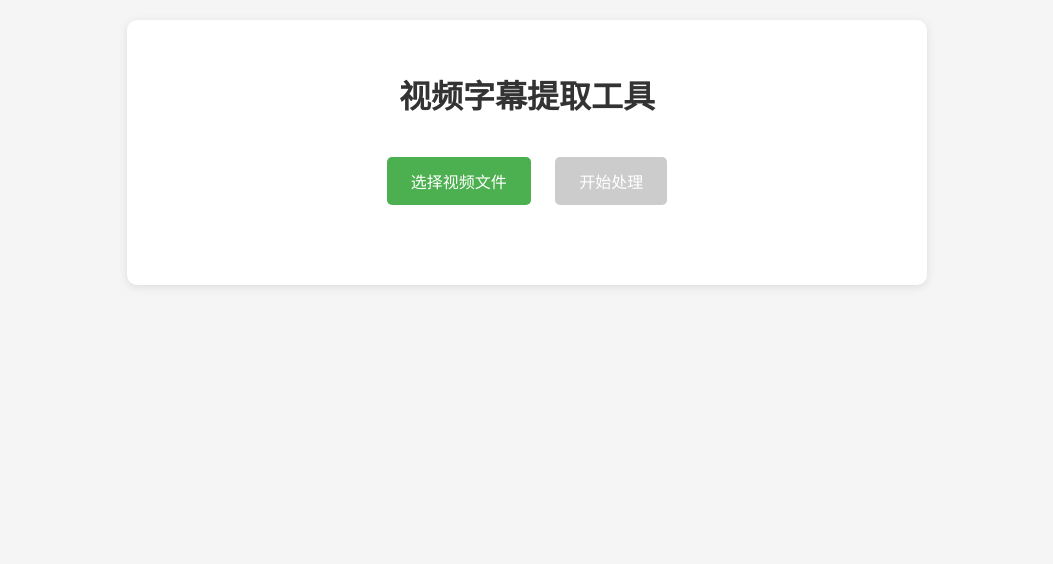
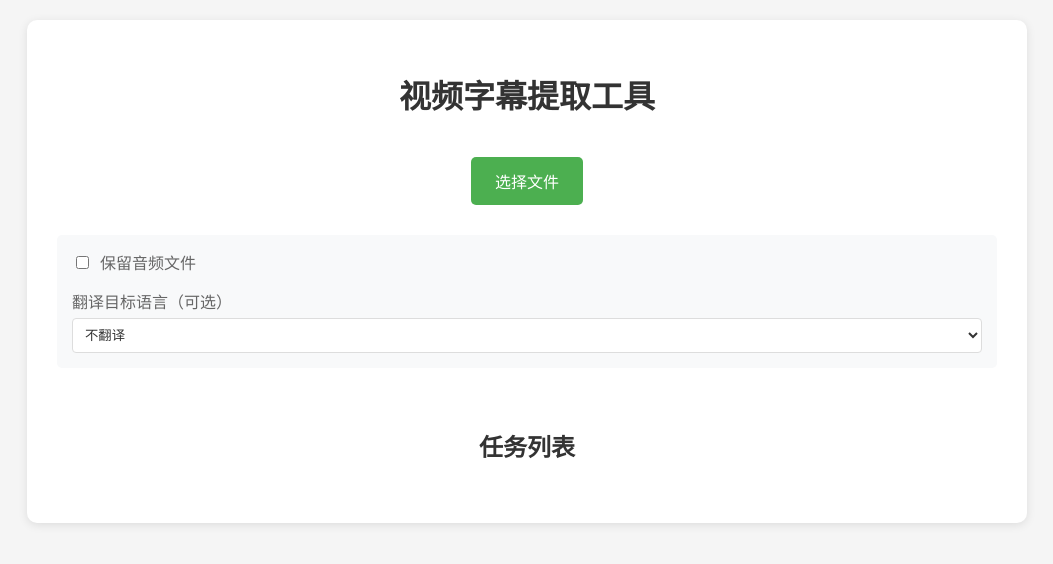
Before and after one commit to yuzhi-jiang/videwoWhisper, a Flask app: page / in a window 1280 px wide. Shown: the top 564 px of the page, without its empty margins (113-1166 px from the left). Run offline with Flask 3, Linux system fonts and the light colour scheme.

Commit message:
feat: 支持多线程

```diff
--- a/app.py
+++ b/app.py
@@ -9,11 +9,23 @@ app = Flask(__name__)
 app.config['UPLOAD_FOLDER'] = 'uploads'
 app.config['MAX_CONTENT_LENGTH'] = 1024 * 1024 * 1024  # 1GB 限制
 
+# OpenAI API 配置
+OPENAI_API_KEY = os.getenv('OPENAI_API_KEY', 'your_openai_api_key')
+OPENAI_API_BASE = os.getenv('OPENAI_API_BASE', 'https://api.deepseek.com/v1')  # 可选，用于自定义API端点
+
+# 支持的文件类型
+ALLOWED_VIDEO_EXTENSIONS = {'.mp4', '.avi', '.mkv', '.mov'}
+ALLOWED_AUDIO_EXTENSIONS = {'.mp3', '.wav', '.m4a', '.aac', '.flac'}
+
 # 确保上传目录存在
 os.makedirs(app.config['UPLOAD_FOLDER'], exist_ok=True)
 
 # 创建任务处理器
-task_processor = TaskProcessor()
+task_processor = TaskProcessor(
+    openai_api_key=OPENAI_API_KEY,
+    openai_api_base=OPENAI_API_BASE,
+    num_workers=2
+)
 
 @app.route('/')
 def index():
@@ -25,6 +37,11 @@ def get_status(task_id):
     if status:
         return jsonify(status)
     return jsonify({'error': '任务不存在'}), 404
+
+@app.route('/status/all')
+def get_all_status():
+    """获取所有任务的状态"""
+    return jsonify(task_processor.get_all_status())
 
 @app.route('/download/<task_id>')
 def download_file(task_id):
@@ -42,33 +59,56 @@ def download_file(task_id):
         download_name=os.path.basename(srt_file)
     )
 
+def get_file_type(filename):
+    """判断文件类型"""
+    ext = os.path.splitext(filename.lower())[1]
+    if ext in ALLOWED_VIDEO_EXTENSIONS:
+        return 'video'
+    elif ext in ALLOWED_AUDIO_EXTENSIONS:
+        return 'audio'
+    return None
+
 @app.route('/upload', methods=['POST'])
 def upload_file():
-    if 'video' not in request.files:
+    if 'file' not in request.files:
         return jsonify({'error': '没有上传文件'}), 400
 
-    file = request.files['video']
+    file = request.files['file']
     if file.filename == '':
         return jsonify({'error': '未选择文件'}), 400
 
-    if not file.filename.lower().endswith(('.mp4', '.avi', '.mkv', '.mov')):
+    # 检查文件类型
+    file_type = get_file_type(file.filename)
+    if not file_type:
         return jsonify({'error': '不支持的文件格式'}), 400
 
     try:
         # 生成任务ID
         task_id = str(int(time.time() * 1000))
 
-        # 保存视频文件
+        # 保存文件
         filename = secure_filename(file.filename)
-        video_path = os.path.join(app.config['UPLOAD_FOLDER'], filename)
-        file.save(video_path)
+        file_path = os.path.join(app.config['UPLOAD_FOLDER'], filename)
+        file.save(file_path)
+
+        # 获取翻译设置
+        target_lang = request.form.get('target_lang')
+        keep_audio = request.form.get('keep_audio', 'false').lower() == 'true'
 
         # 添加任务到处理队列
-        task_processor.add_task(task_id, video_path, app.config['UPLOAD_FOLDER'])
+        task_processor.add_task(
+            task_id=task_id,
+            file_path=file_path,
+            output_dir=app.config['UPLOAD_FOLDER'],
+            file_type=file_type,
+            keep_audio=keep_audio,
+            target_lang=target_lang
+        )
 
         return jsonify({
             'task_id': task_id,
-            'message': '任务已添加到队列'
+            'message': '任务已添加到队列',
+            'file_type': file_type
         })
 
     except Exception as e:
--- a/templates/index.html
+++ b/templates/index.html
@@ -7,7 +7,7 @@
     <style>
         body {
             font-family: 'Microsoft YaHei', sans-serif;
-            max-width: 800px;
+            max-width: 1000px;
             margin: 0 auto;
             padding: 20px;
             background-color: #f5f5f5;
@@ -18,13 +18,14 @@
             border-radius: 10px;
             box-shadow: 0 2px 10px rgba(0,0,0,0.1);
         }
-        h1 {
+        h1, h2 {
             color: #333;
             text-align: center;
             margin-bottom: 30px;
         }
         .upload-form {
             text-align: center;
+            margin-bottom: 40px;
         }
         .file-input {
             display: none;
@@ -52,9 +53,29 @@
             margin: 10px 0;
             color: #666;
         }
-        .progress-container {
-            margin: 20px 0;
-            display: none;
+        .task-list {
+            margin-top: 30px;
+        }
+        .task-item {
+            background-color: #f8f9fa;
+            border-radius: 5px;
+            padding: 15px;
+            margin-bottom: 10px;
+            position: relative;
+        }
+        .task-header {
+            display: flex;
+            justify-content: space-between;
+            align-items: center;
+            margin-bottom: 10px;
+        }
+        .task-title {
+            font-weight: bold;
+            color: #333;
+        }
+        .task-status {
+            font-size: 14px;
+            color: #666;
         }
         .progress {
             width: 100%;
@@ -62,40 +83,58 @@
             background-color: #f0f0f0;
             border-radius: 10px;
             overflow: hidden;
-            margin-bottom: 10px;
+            margin: 10px 0;
         }
         .progress-bar {
             width: 0%;
             height: 100%;
             background-color: #4CAF50;
             transition: width 0.5s ease-in-out;
-            position: relative;
         }
-        .progress-text {
+        .download-btn {
+            background-color: #2196F3;
+            display: none;
+        }
+        .download-btn:hover {
+            background-color: #1976D2;
+        }
+        .settings {
+            text-align: left;
+            margin: 20px 0;
+            padding: 15px;
+            background-color: #f8f9fa;
+            border-radius: 5px;
+        }
+        .settings-group {
+            margin-bottom: 15px;
+        }
+        .settings-group:last-child {
+            margin-bottom: 0;
+        }
+        .checkbox-label {
+            display: flex;
+            align-items: center;
+            gap: 8px;
             color: #666;
-            font-size: 14px;
+        }
+        .select-label {
+            display: block;
             margin-bottom: 5px;
+            color: #666;
         }
-        .progress-percentage {
-            color: #666;
-            font-size: 14px;
-            margin-top: 5px;
+        select {
+            width: 100%;
+            padding: 8px;
+            border: 1px solid #ddd;
+            border-radius: 4px;
+            background-color: white;
+            color: #333;
         }
-        .status {
-            text-align: center;
-            color: #666;
-            margin: 10px 0;
-            min-height: 20px;
-        }
-        .error {
-            color: #f44336;
-        }
-        #downloadBtn {
-            display: none;
-            background-color: #2196F3;
-        }
-        #downloadBtn:hover {
-            background-color: #1976D2;
+        .file-actions {
+            margin-top: 20px;
+            display: flex;
+            justify-content: center;
+            gap: 10px;
         }
     </style>
 </head>
@@ -103,144 +142,206 @@
     <div class="container">
         <h1>视频字幕提取工具</h1>
         <div class="upload-form">
-            <input type="file" id="videoFile" class="file-input" accept=".mp4,.avi,.mkv,.mov">
-            <button class="upload-btn" onclick="document.getElementById('videoFile').click()">选择视频文件</button>
-            <button class="upload-btn" id="uploadBtn" onclick="uploadVideo()" disabled>开始处理</button>
-            <button class="upload-btn" id="downloadBtn" onclick="downloadSrt()">下载字幕文件</button>
-            <div class="file-name" id="fileName"></div>
-            <div class="progress-container" id="progressContainer">
-                <div class="progress-text" id="progressText">准备处理...</div>
-                <div class="progress">
-                    <div class="progress-bar" id="progressBar"></div>
+            <input type="file" id="fileInput" class="file-input" accept=".mp4,.avi,.mkv,.mov,.mp3,.wav,.m4a,.aac,.flac" multiple>
+            <button class="upload-btn" onclick="document.getElementById('fileInput').click()">选择文件</button>
+            <div class="settings">
+                <div class="settings-group">
+                    <label class="checkbox-label">
+                        <input type="checkbox" id="keepAudio">
+                        保留音频文件
+                    </label>
                 </div>
-                <div class="progress-percentage" id="progressPercentage">0%</div>
+                <div class="settings-group">
+                    <label class="select-label">翻译目标语言（可选）</label>
+                    <select id="targetLang">
+                        <option value="">不翻译</option>
+                        <option value="英语">英语</option>
+                        <option value="日语">日语</option>
+                        <option value="韩语">韩语</option>
+                        <option value="法语">法语</option>
+                        <option value="德语">德语</option>
+                        <option value="西班牙语">西班牙语</option>
+                        <option value="俄语">俄语</option>
+                        <option value="中文">中文</option>
+                    </select>
+                </div>
             </div>
-            <div class="status" id="status"></div>
+            <div id="selectedFiles" class="selected-files"></div>
+            <div class="file-actions">
+                <button class="upload-btn" id="startButton" style="display: none;" onclick="startProcessing()">开始处理</button>
+            </div>
         </div>
+
+        <h2>任务列表</h2>
+        <div id="taskList" class="task-list"></div>
     </div>
 
     <script>
-        const videoFile = document.getElementById('videoFile');
-        const uploadBtn = document.getElementById('uploadBtn');
-        const downloadBtn = document.getElementById('downloadBtn');
-        const fileName = document.getElementById('fileName');
-        const progressContainer = document.getElementById('progressContainer');
-        const progressBar = document.getElementById('progressBar');
-        const progressText = document.getElementById('progressText');
-        const progressPercentage = document.getElementById('progressPercentage');
-        const status = document.getElementById('status');
+        const fileInput = document.getElementById('fileInput');
+        const selectedFiles = document.getElementById('selectedFiles');
+        const startButton = document.getElementById('startButton');
+        const taskList = document.getElementById('taskList');
+        const keepAudio = document.getElementById('keepAudio');
+        const targetLang = document.getElementById('targetLang');
 
-        let currentTaskId = null;
-        let statusCheckInterval = null;
+        let pendingFiles = [];
+        let tasks = new Map();
 
-        function updateProgress(progress, message) {
-            progressBar.style.width = `${progress}%`;
-            progressPercentage.textContent = `${progress}%`;
-            if (message) {
-                progressText.textContent = message;
+        fileInput.addEventListener('change', function(e) {
+            const files = Array.from(e.target.files);
+            if (files.length > 0) {
+                pendingFiles = files;
+                updateSelectedFiles();
+                startButton.style.display = 'inline-block';
             }
+            fileInput.value = ''; // 清空选择，允许重复选择相同文件
+        });
+
+        function updateSelectedFiles() {
+            selectedFiles.innerHTML = pendingFiles.map(file => `
+                <div class="file-item">
+                    <span class="file-name">${file.name}</span>
+                </div>
+            `).join('');
         }
 
-        function resetUI() {
-            progressContainer.style.display = 'none';
-            downloadBtn.style.display = 'none';
-            status.textContent = '';
-            status.classList.remove('error');
-            updateProgress(0, '准备处理...');
+        function startProcessing() {
+            pendingFiles.forEach(file => uploadFile(file));
+            pendingFiles = [];
+            updateSelectedFiles();
+            startButton.style.display = 'none';
         }
 
-        videoFile.addEventListener('change', function(e) {
-            const file = e.target.files[0];
-            if (file) {
-                fileName.textContent = `已选择: ${file.name}`;
-                uploadBtn.disabled = false;
-                resetUI();
-            } else {
-                fileName.textContent = '';
-                uploadBtn.disabled = true;
+        function uploadFile(file) {
+            const formData = new FormData();
+            formData.append('file', file);
+            formData.append('keep_audio', keepAudio.checked);
+            if (targetLang.value) {
+                formData.append('target_lang', targetLang.value);
             }
-        });
 
-        function checkStatus() {
-            if (!currentTaskId) return;
+            // 创建任务显示
+            const taskId = 'task_' + Date.now();
+            createTaskItem(taskId, file.name);
 
-            fetch(`/status/${currentTaskId}`)
-                .then(response => response.json())
-                .then(data => {
-                    if (data.error) {
-                        throw new Error(data.error);
-                    }
-
-                    updateProgress(data.progress, data.message);
-
-                    if (data.status === 'completed') {
-                        clearInterval(statusCheckInterval);
-                        status.textContent = '处理完成！';
-                        downloadBtn.style.display = 'inline-block';
-                        uploadBtn.disabled = false;
-                    } else if (data.status === 'error') {
-                        clearInterval(statusCheckInterval);
-                        throw new Error(data.message);
-                    }
-                })
-                .catch(error => {
-                    clearInterval(statusCheckInterval);
-                    status.textContent = `错误: ${error.message}`;
-                    status.classList.add('error');
-                    uploadBtn.disabled = false;
-                });
-        }
-
-        function uploadVideo() {
-            const file = videoFile.files[0];
-            if (!file) return;
-
-            const formData = new FormData();
-            formData.append('video', file);
-
-            uploadBtn.disabled = true;
-            resetUI();
-            progressContainer.style.display = 'block';
-            updateProgress(0, '准备上传...');
-
-            // 创建 XMLHttpRequest 对象来监控上传进度
             const xhr = new XMLHttpRequest();
 
             xhr.upload.onprogress = function(e) {
                 if (e.lengthComputable) {
-                    const percentComplete = Math.round((e.loaded / e.total) * 20); // 上传占总进度的20%
-                    updateProgress(percentComplete, `正在上传文件... ${percentComplete}%`);
+                    const percentComplete = Math.round((e.loaded / e.total) * 20);
+                    updateTaskProgress(taskId, percentComplete, `正在上传文件... ${percentComplete}%`);
                 }
             };
 
             xhr.onload = function() {
                 if (xhr.status === 200) {
-                    const data = JSON.parse(xhr.responseText);
-                    if (data.error) {
-                        throw new Error(data.error);
-                    }
-                    currentTaskId = data.task_id;
-                    statusCheckInterval = setInterval(checkStatus, 500);
+                    const response = JSON.parse(xhr.responseText);
+                    tasks.set(response.task_id, taskId);
+                    startPolling(response.task_id);
                 } else {
-                    throw new Error('上传失败');
+                    updateTaskError(taskId, '上传失败');
                 }
             };
 
             xhr.onerror = function() {
-                status.textContent = '上传失败，请重试';
-                status.classList.add('error');
-                uploadBtn.disabled = false;
-                progressContainer.style.display = 'none';
+                updateTaskError(taskId, '上传失败，请重试');
             };
 
             xhr.open('POST', '/upload', true);
             xhr.send(formData);
         }
 
-        function downloadSrt() {
-            if (!currentTaskId) return;
-            window.location.href = `/download/${currentTaskId}`;
+        function createTaskItem(taskId, fileName) {
+            const taskItem = document.createElement('div');
+            taskItem.className = 'task-item';
+            taskItem.id = taskId;
+            taskItem.innerHTML = `
+                <div class="task-header">
+                    <div class="task-title">${fileName}</div>
+                    <div class="task-status">准备上传...</div>
+                </div>
+                <div class="progress">
+                    <div class="progress-bar"></div>
+                </div>
+                <button class="upload-btn download-btn" onclick="downloadSrt('${taskId}')" style="display: none;">下载字幕文件</button>
+            `;
+            taskList.insertBefore(taskItem, taskList.firstChild);
         }
+
+        function updateTaskProgress(taskId, progress, message) {
+            const taskItem = document.getElementById(taskId);
+            if (taskItem) {
+                const progressBar = taskItem.querySelector('.progress-bar');
+                const statusText = taskItem.querySelector('.task-status');
+                progressBar.style.width = `${progress}%`;
+                statusText.textContent = message;
+            }
+        }
+
+        function updateTaskError(taskId, error) {
+            const taskItem = document.getElementById(taskId);
+            if (taskItem) {
+                const statusText = taskItem.querySelector('.task-status');
+                statusText.textContent = error;
+                statusText.style.color = '#f44336';
+            }
+        }
+
+        function updateTaskComplete(taskId) {
+            const taskItem = document.getElementById(taskId);
+            if (taskItem) {
+                const downloadBtn = taskItem.querySelector('.download-btn');
+                downloadBtn.style.display = 'inline-block';
+            }
+        }
+
+        function startPolling(serverTaskId) {
+            const pollInterval = setInterval(() => {
+                fetch(`/status/${serverTaskId}`)
+                    .then(response => response.json())
+                    .then(data => {
+                        if (data.error) {
+                            throw new Error(data.error);
+                        }
+
+                        const taskId = tasks.get(serverTaskId);
+                        updateTaskProgress(taskId, data.progress, data.message);
+
+                        if (data.status === 'completed') {
+                            clearInterval(pollInterval);
+                            updateTaskComplete(taskId);
+                        } else if (data.status === 'error') {
+                            clearInterval(pollInterval);
+                            throw new Error(data.message);
+                        }
+                    })
+                    .catch(error => {
+                        const taskId = tasks.get(serverTaskId);
+                        updateTaskError(taskId, error.message);
+                        clearInterval(pollInterval);
+                    });
+            }, 2000);
+        }
+
+        function downloadSrt(taskId) {
+            const serverTaskId = Array.from(tasks.entries())
+                .find(([key, value]) => value === taskId)?.[0];
+
+            if (serverTaskId) {
+                window.location.href = `/download/${serverTaskId}`;
+            }
+        }
+
+        // 定期清理已完成的任务显示
+        setInterval(() => {
+            const taskItems = document.querySelectorAll('.task-item');
+            if (taskItems.length > 20) {  // 保留最近的20个任务
+                const completedTasks = Array.from(taskItems)
+                    .filter(item => item.querySelector('.download-btn').style.display !== 'none')
+                    .slice(20);
+                completedTasks.forEach(item => item.remove());
+            }
+        }, 60000);  // 每分钟检查一次
     </script>
 </body>
 </html>
```
Also changed, not shown: task_processor.py (+84 -34 lines), translator.py (added, +104 -0 lines), 2 other files.
